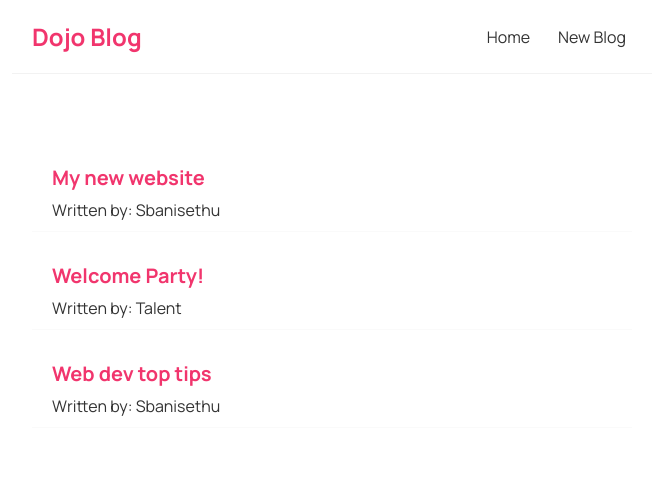
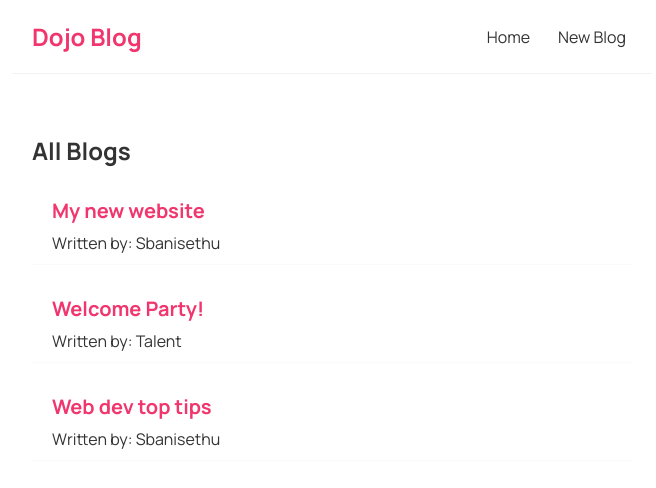
Before and after one commit to officialpuretalent/dojo-blog, a React (Create React App) app: page / in a window 1280 px wide. Shown: the top 488 px of the page, without its empty margins (308-964 px from the left). Built offline with nearby package versions, Linux system fonts and the light colour scheme; the HTML template or start-up script is replaced by a standard one.

Commit message:
Remove post preview logic to BlogList component

```diff
--- a/src/components/Home.js
+++ b/src/components/Home.js
@@ -1,4 +1,5 @@
 import { useState } from "react";
+import BlogList from "./BlogList";
 
 const Home = () => {
     const [blogs, setBlogs] = useState([
@@ -9,14 +10,7 @@ const Home = () => {
 
     return (
         <div className="home">
-            {blogs.map((post) => (
-                // The Id must be unique for each post otherwise
-                // whatever we are trying to do, won't work.
-                <div className="post-preview" key={post.id}>
-                    <h2>{post.title}</h2>
-                    <p>Written by: {post.author}</p>
-                </div>
-            ))}
+            <BlogList blogs={blogs} title="All Blogs"/>
         </div>
     );
 }
```
